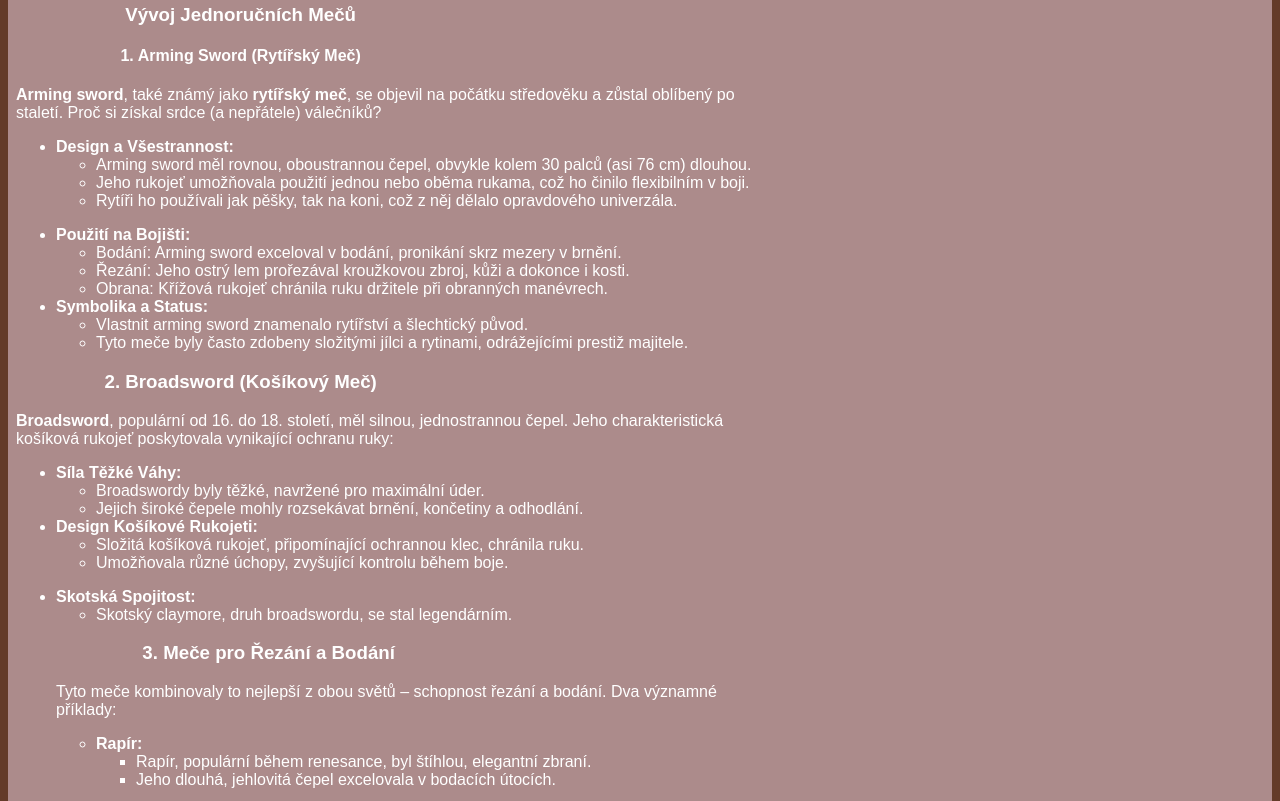
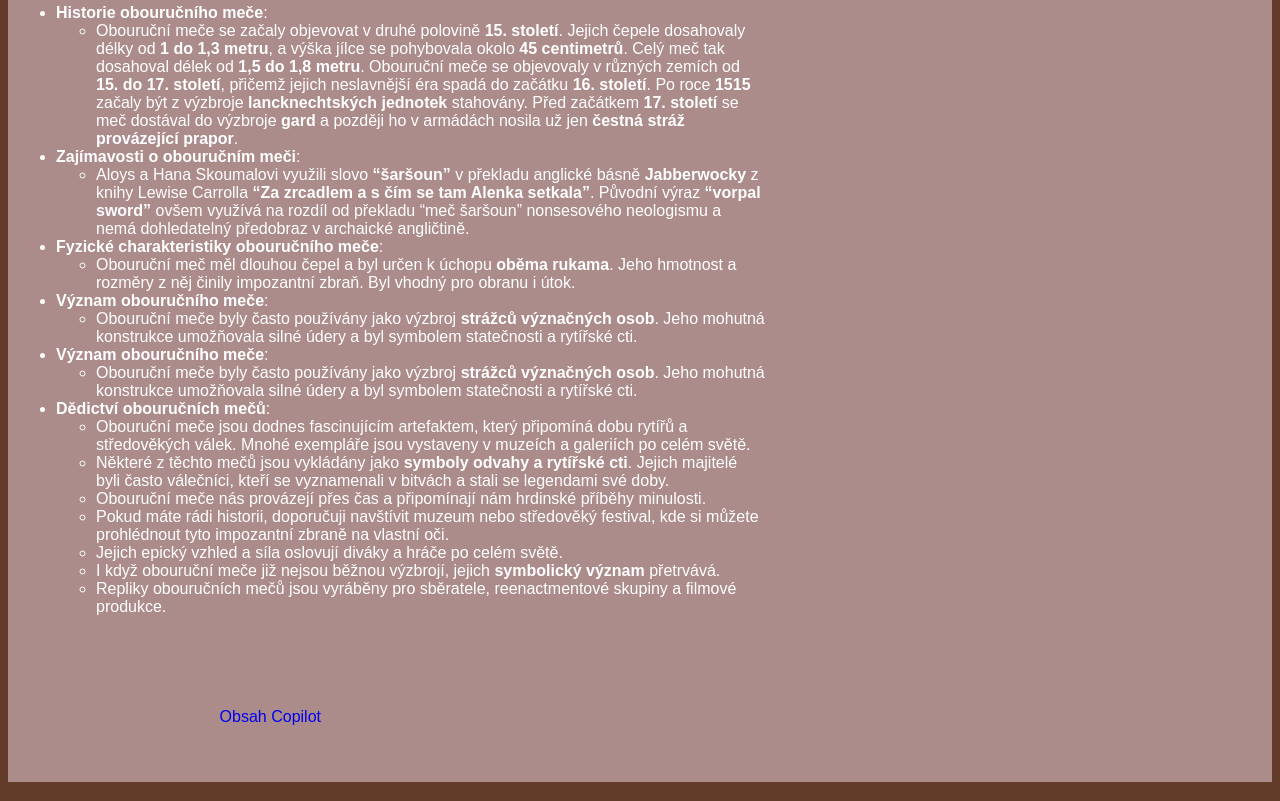
Before and after one commit to pslib-cz/2023-p2b-web-project-KackaWhatever, a plain HTML site: page html_without_add/Dvouruční_meč.html in a window 1280 px wide. Shown: the part 317-1118 px from the top of the page. Drawn offline with Linux system fonts and the light colour scheme; a web font is replaced by a local one.

Commit message:
adding correct text

```diff
--- a/html_without_add/Dvouruční_meč.html
+++ b/html_without_add/Dvouruční_meč.html
@@ -40,64 +40,43 @@
                         </h2>
                     </header>
                     <article>
-                        <h3>Vývoj Jednoručních Mečů</h3>
-                        <h4>1. Arming Sword (Rytířský Meč)</h4>
-                        <p><strong>Arming sword</strong>, také známý jako <strong>rytířský meč</strong>, se objevil na počátku středověku a zůstal oblíbený po staletí. Proč si získal srdce (a nepřátele) válečníků?</p>
                         <ul>
-                            <li><strong>Design a Všestrannost:</strong>
+                            <li><strong>Historie obouručního meče</strong>:
                                 <ul>
-                                    <li>Arming sword měl rovnou, oboustrannou čepel, obvykle kolem 30 palců (asi 76 cm) dlouhou.</li>
-                                    <li>Jeho rukojeť umožňovala použití jednou nebo oběma rukama, což ho činilo flexibilním v boji.</li>
-                                    <li>Rytíři ho používali jak pěšky, tak na koni, což z něj dělalo opravdového univerzála.</li>
+                                    <li>Obouruční meče se začaly objevovat v druhé polovině <strong>15. století</strong>. Jejich čepele dosahovaly délky od <strong>1 do 1,3 metru</strong>, a výška jílce se pohybovala okolo <strong>45 centimetrů</strong>. Celý meč tak dosahoval délek od <strong>1,5 do 1,8 metru</strong>. Obouruční meče se objevovaly v různých zemích od <strong>15. do 17. století</strong>, přičemž jejich neslavnější éra spadá do začátku <strong>16. století</strong>. Po roce <strong>1515</strong> začaly být z výzbroje <strong>lancknechtských jednotek</strong> stahovány. Před začátkem <strong>17. století</strong> se meč dostával do výzbroje <strong>gard</strong> a později ho v armádách nosila už jen <strong>čestná stráž provázející prapor</strong>.</li>
                                 </ul>
                             </li>
-                        </ul>
-                        <ul>
-                            <li><strong>Použití na Bojišti:</strong>
+                            <li><strong>Zajímavosti o obouručním meči</strong>:
                                 <ul>
-                                    <li>Bodání: Arming sword exceloval v bodání, pronikání skrz mezery v brnění.</li>
-                                    <li>Řezání: Jeho ostrý lem prořezával kroužkovou zbroj, kůži a dokonce i kosti.</li>
-                                    <li>Obrana: Křížová rukojeť chránila ruku držitele při obranných manévrech.</li>
+                                    <li>Aloys a Hana Skoumalovi využili slovo <strong>“šaršoun”</strong> v překladu anglické básně <strong>Jabberwocky</strong> z knihy Lewise Carrolla <strong>“Za zrcadlem a s čím se tam Alenka setkala”</strong>. Původní výraz <strong>“vorpal sword”</strong> ovšem využívá na rozdíl od překladu “meč šaršoun” nonsesového neologismu a nemá dohledatelný předobraz v archaické angličtině.</li>
                                 </ul>
                             </li>
-                            <li><strong>Symbolika a Status:</strong>
+                            <li><strong>Fyzické charakteristiky obouručního meče</strong>:
                                 <ul>
-                                    <li>Vlastnit arming sword znamenalo rytířství a šlechtický původ.</li>
-                                    <li>Tyto meče byly často zdobeny složitými jílci a rytinami, odrážejícími prestiž majitele.</li>
+                                    <li>Obouruční meč měl dlouhou čepel a byl určen k úchopu <strong>oběma rukama</strong>. Jeho hmotnost a rozměry z něj činily impozantní zbraň. Byl vhodný pro obranu i útok.</li>
                                 </ul>
                             </li>
-                        </ul>
-                        <h3>2. Broadsword (Košíkový Meč)</h3>
-                        <p><strong>Broadsword</strong>, populární od 16. do 18. století, měl silnou, jednostrannou čepel. Jeho charakteristická košíková rukojeť poskytovala vynikající ochranu ruky:</p>
-                        <ul>
-                            <li><strong>Síla Těžké Váhy:</strong>
+                            <li><strong>Význam obouručního meče</strong>:
                                 <ul>
-                                    <li>Broadswordy byly těžké, navržené pro maximální úder.</li>
-                                    <li>Jejich široké čepele mohly rozsekávat brnění, končetiny a odhodlání.</li>
+                                    <li>Obouruční meče byly často používány jako výzbroj <strong>strážců význačných osob</strong>. Jeho mohutná konstrukce umožňovala silné údery a byl symbolem statečnosti a rytířské cti.</li>
                                 </ul>
                             </li>
-                            <li><strong>Design Košíkové Rukojeti:</strong>
+                            <li><strong>Význam obouručního meče</strong>:
                                 <ul>
-                                    <li>Složitá košíková rukojeť, připomínající ochrannou klec, chránila ruku.</li>
-                                    <li>Umožňovala různé úchopy, zvyšující kontrolu během boje.</li>
+                                    <li>Obouruční meče byly často používány jako výzbroj <strong>strážců význačných osob</strong>. Jeho mohutná konstrukce umožňovala silné údery a byl symbolem statečnosti a rytířské cti.</li>
                                 </ul>
                             </li>
-                        </ul>
-                        <ul>
-                            <li><strong>Skotská Spojitost:</strong>
-                            <ul>
-                                <li>Skotský claymore, druh broadswordu, se stal legendárním.</li>
-                            </ul>
-                            <h3>3. Meče pro Řezání a Bodání</h3>
-                            <p>Tyto meče kombinovaly to nejlepší z obou světů – schopnost řezání a bodání. Dva významné příklady:</p>
-                            <ul>
-                                <li><strong>Rapír:</strong>
-                                    <ul>
-                                        <li>Rapír, populární během renesance, byl štíhlou, elegantní zbraní.</li>
-                                        <li>Jeho dlouhá, jehlovitá čepel excelovala v bodacích útocích.</li>
-                                    </ul>
-                                </li>
-                            </ul>
+                            <li><strong>Dědictví obouručních mečů</strong>:
+                                <ul>
+                                    <li>Obouruční meče jsou dodnes fascinujícím artefaktem, který připomíná dobu rytířů a středověkých válek. Mnohé exempláře jsou vystaveny v muzeích a galeriích po celém světě.</li>
+                                    <li>Některé z těchto mečů jsou vykládány jako <strong>symboly odvahy a rytířské cti</strong>. Jejich majitelé byli často válečníci, kteří se vyznamenali v bitvách a stali se legendami své doby.</li>
+                                    <li>Obouruční meče nás provázejí přes čas a připomínají nám hrdinské příběhy minulosti.</li>
+                                    <li>Pokud máte rádi historii, doporučuji navštívit muzeum nebo středověký festival, kde si můžete prohlédnout tyto impozantní zbraně na vlastní oči.</li>
+                                    <li>Jejich epický vzhled a síla oslovují diváky a hráče po celém světě.</li>
+                                    <li>I když obouruční meče již nejsou běžnou výzbrojí, jejich <strong>symbolický význam</strong> přetrvává.</li>
+                                    <li>Repliky obouručních mečů jsou vyráběny pro sběratele, reenactmentové skupiny a filmové produkce.</li>
+                                </ul>
+                            </li>
                         </ul>
                     </article>
                 </div>
--- a/style/main.css
+++ b/style/main.css
@@ -17,6 +17,9 @@
         position:relative;
         display:block;
         margin:0 169px;
+    }
+    footer .footer{
+        margin-top: -8%;
     }
     h2, h3, h4{
         margin-right: 40%;
@@ -48,10 +51,6 @@
     nav{
         padding: 1em;
     }
-    footer{
-        margin-top: 10%;
-    }
-
     .grid__galery{
         display: grid;
         gap: .5%;
@@ -140,7 +139,7 @@ aside p{
     margin-left: -1em;
 }
 
-header, h1, h2, h3, h4{/* This is a single-line comment */
+header, h1, h2, h3, h4{
     text-align: center;
 
 }
```
Also changed, not shown: html_add/Jeden_a_půlruční_meč.html (+17 -43 lines), html_na_form/Dvouruční_meč.html (+21 -43 lines), html_na_form/Jeden_a_půlruční_meč.html (+17 -43 lines), html_without_add/Jeden_a_půlruční_meč.html (+17 -43 lines), index.html (+21 -43 lines).
